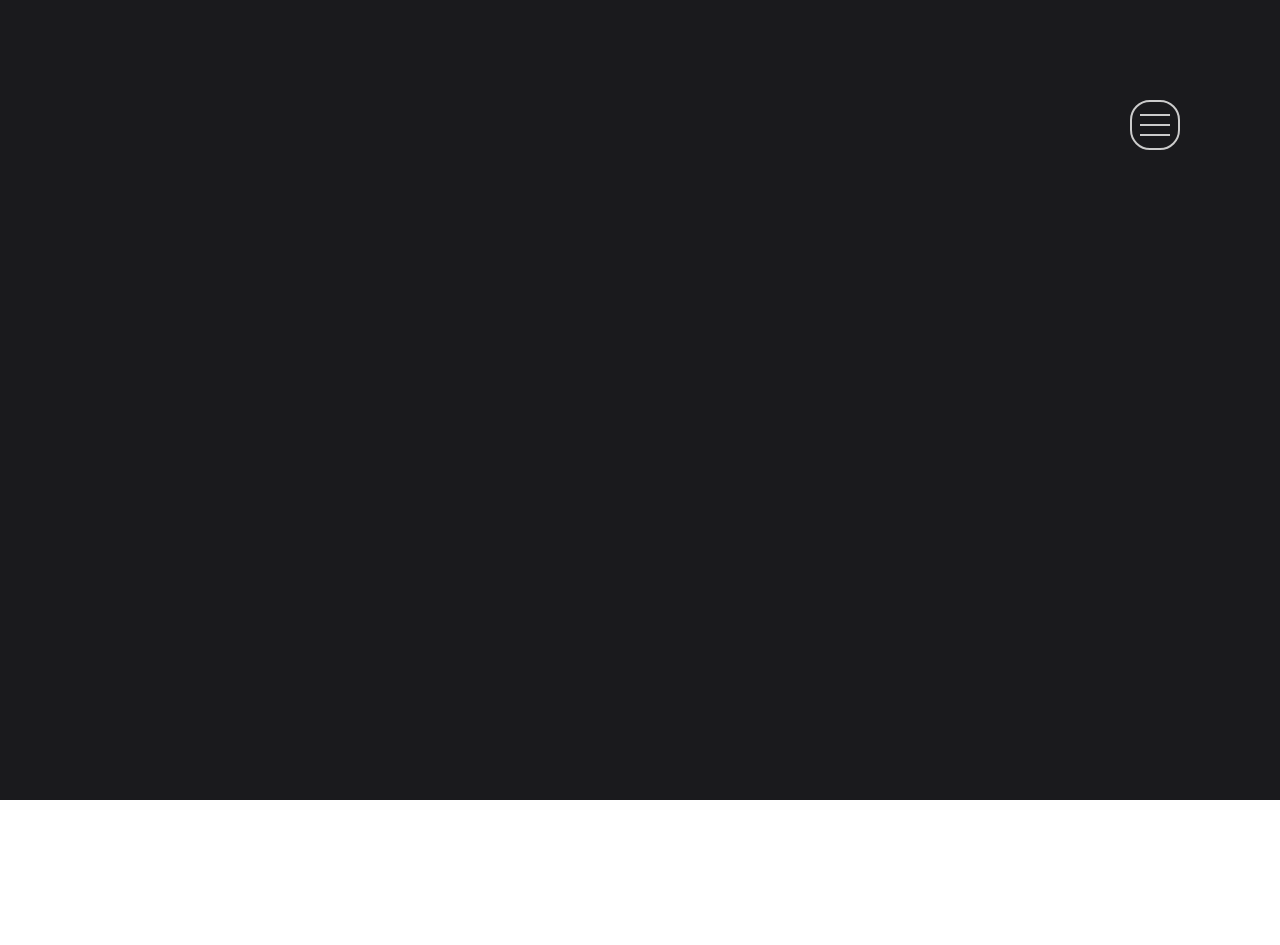
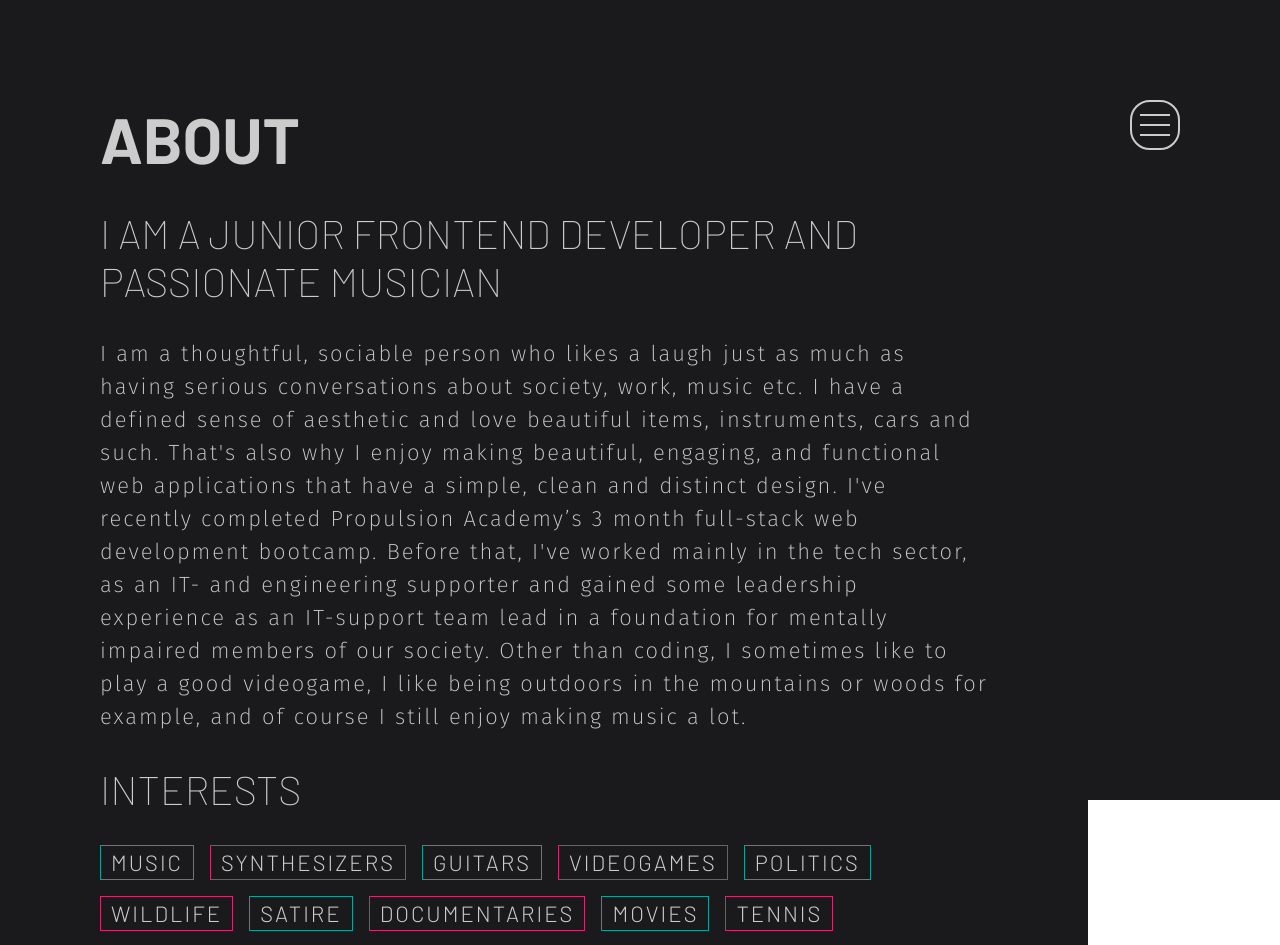
Before and after one commit to joshhammer/portfolio2020, a React (Create React App) app: page /about in a window 1280 px wide. Shown: the top 945 px of the page. Before the commit the page ends 800 px from the top, so only its background shows below. Built offline with nearby package versions, Linux system fonts and the light colour scheme.

Commit message:
basic about page

```diff
--- a/src/assets/data/data.js
+++ b/src/assets/data/data.js
@@ -1,4 +1,5 @@
 const data = {
+  description: "I am a thoughtful, sociable person who likes a laugh just as much as having serious conversations about society, work, music etc. I have a defined sense of aesthetic and love beautiful items, instruments, cars and such. That's also why I enjoy making beautiful, engaging, and functional web applications that have a simple, clean and distinct design. I've recently completed Propulsion Academy’s 3 month full-stack web development bootcamp. Before that, I've worked mainly in the tech sector, as an IT- and engineering supporter and gained some leadership experience as an IT-support team lead in a foundation for mentally impaired members of our society. Other than coding, I sometimes like to play a good videogame, I like being outdoors in the mountains or woods for example, and of course I still enjoy making music a lot.",
   skills: {
     html: {
       skillLevel: '90%'
@@ -19,7 +20,7 @@ const data = {
       skillLevel: '60%'
     },
     python: {
-      skillLevel: '40%'
+      skillLevel: '20%'
     },
     docker: {
       skillLevel: '60%'
@@ -33,7 +34,20 @@ const data = {
     jQuery: {
       skillLevel: '50%'
     },
-  }
+  },
+  interests: [
+    {title: 'Music', url: 'https://www.youtube.com/watch?v=lLdvpFIPReA'},
+    {title: 'Synthesizers', url: 'https://www.youtube.com/watch?v=igbr0R_KEP8'},
+    {title: 'Guitars', url: 'https://shop.fender.com/en-CH/electric-guitars/jazzmaster/?rl=en_US'},
+    {title: 'Videogames', url: 'https://thelastofus.fandom.com/wiki/The_Last_of_Us'},
+    {title: 'Politics', url: 'https://al-zh.ch/'},
+    {title: 'Wildlife', url: 'https://www.bbc.co.uk/programmes/b006mywy'},
+    {title: 'Satire', url: 'https://www.ctv.ca/shows/the-daily-show-with-trevor-noah'},
+    {title: 'Documentaries', url: 'https://www.kultkino.ch/film/searchingforsugarman/'},
+    {title: 'Movies', url: 'https://www.imdb.com/title/tt0083658/'},
+    {title: 'Tennis', url: 'https://rogerfederer.com/'},
+    {title: 'Basketball', url: 'https://www.youtube.com/watch?v=FDOqD8tV8Tc'},
+  ],
 };
 
 export default data
--- a/src/components/About/About.jsx
+++ b/src/components/About/About.jsx
@@ -1,10 +1,21 @@
 import React from 'react';
-import './About'
+import './About.scss'
+
+import InterestTag from '../InterestTag/InterestTag'
+import data from '../../assets/data/data'
 
 export default function About() {
   return(
     <main className="about-container container">
-
+      <h1 className='about-title section-title'>About</h1>
+      <h2 className='about-subtitle section-subtitle'>I am a junior frontend developer and passionate musician</h2>
+      <p className='about-paragraph'>{data.description}</p>
+      <h2 className='section-subtitle'>Interests</h2>
+      <div className='interests-container'>
+        {data.interests.map((item) => {
+          return <InterestTag interestObj={item} />
+        })}
+      </div>
     </main>
   )
 }
--- a/src/components/About/About.scss
+++ b/src/components/About/About.scss
@@ -0,0 +1,13 @@
+.about {
+  &-paragraph {
+    color: var(--accent-color-3);
+    margin-bottom: 2rem;
+  }
+}
+
+.interests {
+  &-container {
+    display: flex;
+    flex-wrap: wrap;
+  }
+}
--- /dev/null
+++ b/src/components/InterestTag/InterestTag.jsx
@@ -0,0 +1,11 @@
+import React from 'react';
+
+import './InterestTag.scss';
+
+export default function InterestTag(props) {
+  return(
+    <div className='interest-tag'>
+      <a href={props.interestObj.url} target='_blank' rel='noopener' className='interest-title'>{props.interestObj.title}</a>
+    </div>
+  )
+}
--- /dev/null
+++ b/src/components/InterestTag/InterestTag.scss
@@ -0,0 +1,44 @@
+.interest {
+  &-tag {
+    margin: 0 1rem 1rem 0;
+    border: 1px solid var(--accent-color-5);
+    background-image: linear-gradient(var(--accent-color-5), var(--accent-color-5));
+    background-repeat: no-repeat;
+    background-size: 100% 0;
+    background-position: center;
+    transition: background-size .25s ease-out;
+    &:hover {
+      cursor: default;
+      background-size: 100% 100%;
+      .interest-title {
+        color: var(--black);
+      }
+    }
+    &:nth-child(2n) {
+      border: 1px solid var(--accent-color-1);
+      background-image: linear-gradient(var(--accent-color-1), var(--accent-color-1));
+      background-repeat: no-repeat;
+      background-size: 100% 0;
+      background-position: center;
+      transition: background-size .25s ease-out;
+      &:hover {
+        cursor: default;
+        background-size: 100% 100%;
+        .interest-title {
+          color: var(--black);
+        }
+      }
+    }
+  }
+
+  &-title {
+    padding: 5px 10px;
+    color: var(--accent-color-3);
+    font-weight: 300;
+    font-size: 22px;
+    letter-spacing: 2px;
+    line-height: 1.5;
+    text-transform: uppercase;
+    transition: color .25s ease-out;
+  }
+}
--- a/src/components/Skills/Skills.jsx
+++ b/src/components/Skills/Skills.jsx
@@ -36,7 +36,7 @@ export default function Skills() {
 
   return(
     <main className="skills-container container">
-      <h1 className="skills-title">SKILLS</h1>
+      <h1 className="skills-title section-title">Skills</h1>
       <div className="skills-group-container">
         <ul className="skills-list">
           <li className="skills-single-element skills-html" style={htmlStyle}>HTML</li>
--- a/src/components/Skills/Skills.scss
+++ b/src/components/Skills/Skills.scss
@@ -3,9 +3,9 @@
 
   }
   &-title {
-    color: var(--menu-color);
-    font-size: 4rem;
-    font-weight: 100;
+    // color: var(--menu-color);
+    // font-size: 4rem;
+    // font-weight: 100;
   }
   &-group-container {
     margin-top: 4rem;
--- a/src/index.scss
+++ b/src/index.scss
@@ -1,3 +1,5 @@
+@import url('https://fonts.googleapis.com/css2?family=Fira+Sans:wght@200;300;400;700&display=swap');
+
 // Variables
 :root {
   //colors
@@ -17,6 +19,7 @@
 
 //fonts
 --main-font: 'Barlow', sans-serif;
+--secondary-font: 'Fira Sans', sans-serif;
 }
 
 #root {
@@ -34,8 +37,32 @@ h1, h2, h3, h4, h5, h6 {
   font-weight: 300;
 }
 
+.section-title {
+  color: var(--menu-color);
+  font-size: 4rem;
+  font-weight: 700;
+  text-transform: uppercase;
+  margin-bottom: 2rem;
+}
+
+.section-subtitle {
+  color: var(--accent-color-3);
+  text-transform: uppercase;
+  font-size: 2.5rem;
+  font-weight: 100;
+  margin-bottom: 2rem;
+}
+
 li {
   font-family: var(--main-font);
+}
+
+p {
+  font-family: var(--secondary-font);
+  font-weight: 200;
+  font-size: 22px;
+  letter-spacing: 2px;
+  line-height: 1.5;
 }
 
 a {
@@ -50,6 +77,6 @@ a {
 .container {
   padding: 100px;
   min-height: 100vh;
-  width: 100vw;
+  width: 85%;
   background-color: var(--black);
 }
```
Also changed, not shown: src/_global.scss (deleted, +0 -27 lines).
